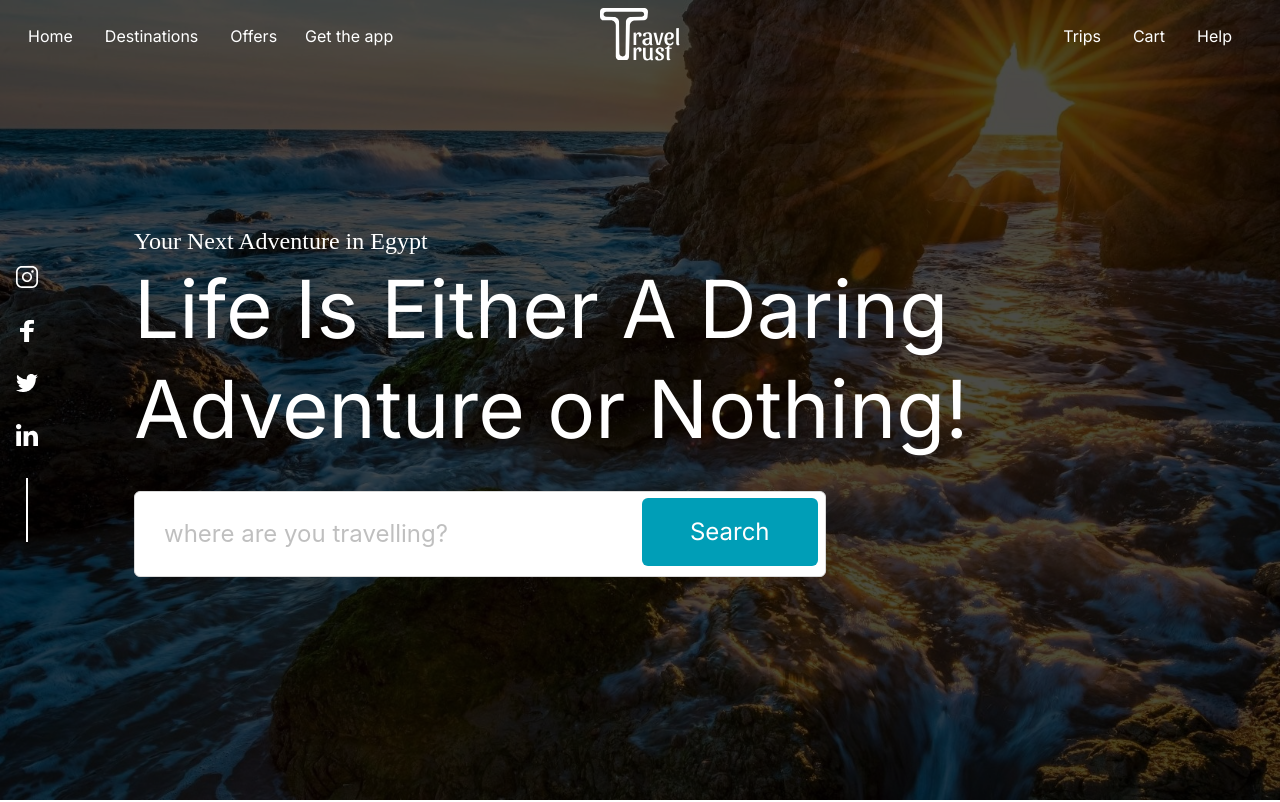
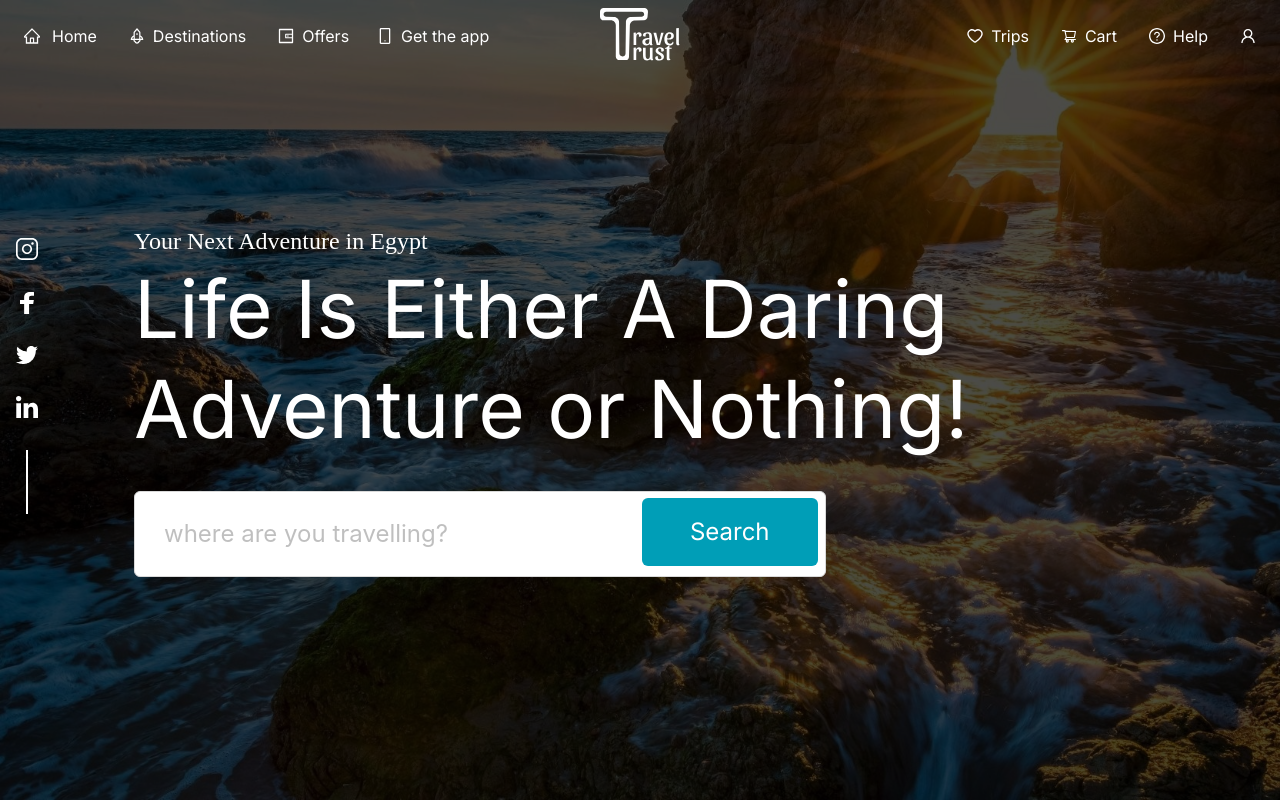
Before and after one commit to AhmedEldesoky99/Travel-Trust-ITI-Frontend, a React (Vite) app: page / in a window 1280 px wide. Shown: the top 802 px of the page. Built offline with nearby package versions, Linux system fonts and the light colour scheme; a web font is replaced by a local one.

Commit message:
Modify ant design icons

```diff
--- a/src/components/CustomSearchSelection/index.jsx
+++ b/src/components/CustomSearchSelection/index.jsx
@@ -11,9 +11,10 @@
       <div className="relative flex flex-col justify-between">
         <div>
           <Select
+            className="custom-search"
             mode="multiple"
             style={{
-      width: '100%',
+              width: "100%",
             }}
             placeholder="where are you travelling?"
             onChange={handleChange}
--- a/src/components/CustomSearchSelection/style.css
+++ b/src/components/CustomSearchSelection/style.css
@@ -1,30 +1,29 @@
 
-.ant-select {
+ .custom-search {
   border-radius: 20px !important;
-
 }
-.ant-select-arrow {
+.custom-search .ant-select-arrow {
   display: none !important;
 }
-.ant-select-selection-overflow {
+.custom-search .ant-select-selection-overflow {
   box-sizing: border-box;
   height: max-content !important;
   padding: 1.7rem 0.8rem !important;
   border-radius: 10px !important;
 }
 
-.ant-select-selection-item {
+.custom-search .ant-select-selection-item {
   font-size: 24px !important;
 
 }
-.ant-select-selection-placeholder {
+.custom-search .ant-select-selection-placeholder {
   padding-left: 18px;
   font-size: 24px !important;
 
 }
 
 @media (max-width: 1024px) {
-  .ant-select-selection-placeholder {
+  .custom-search .ant-select-selection-placeholder {
     font-size: 20px !important;
     padding: 1.2rem 0.8rem !important;
 
--- a/src/components/LoopBanner/index.jsx
+++ b/src/components/LoopBanner/index.jsx
@@ -5,7 +5,7 @@
 import Icon from "../../utils/icons";
 
 const LoopBanner = () => (
-  <div className="w-full min-h-[540px] flex flex-col justify-center">
+  <div className="w-full min-h-[540px] flex flex-col justify-center bannerLoop">
     <Alert
       banner
       message={
--- a/src/components/LoopBanner/style.css
+++ b/src/components/LoopBanner/style.css
@@ -1,8 +1,9 @@
-.ant-alert {
+ .ant-alert {
     padding: 3rem 0rem !important;
     background-color: #eaeaea !important;
     opacity: 90% !important;
 }
-.anticon  {
+
+.bannerLoop .ant-alert-warning .ant-alert-icon  {
     display: none !important;
 }
--- a/src/containers/Home/Header/index.jsx
+++ b/src/containers/Home/Header/index.jsx
@@ -12,7 +12,7 @@
             className="lg:hero-content justify-start md:gap-24 items-start"
           >
             <div>
-              <div className="hidden lg:flex flex-col gap-8 items-center mt-2 ">
+              <div className="hidden lg:flex flex-col gap-8 items-center -mt-12 ">
                 <Icon name="instagram" />
                 <Icon name="facebook" />
                 <Icon name="twitter" />
```
Lines whose indentation alone changed are shown as unchanged.
